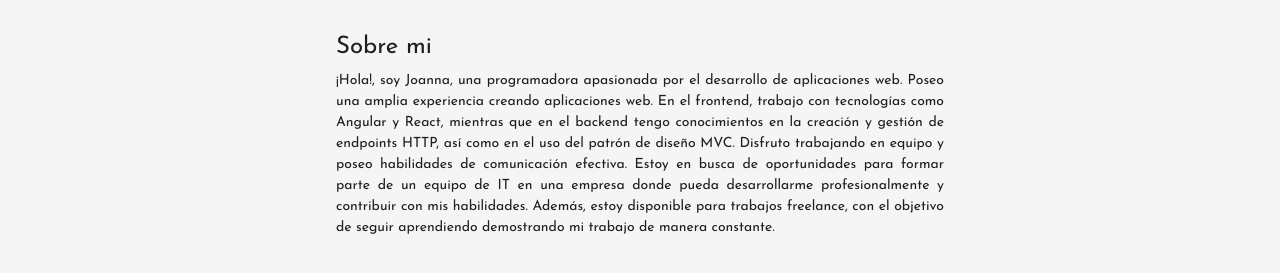
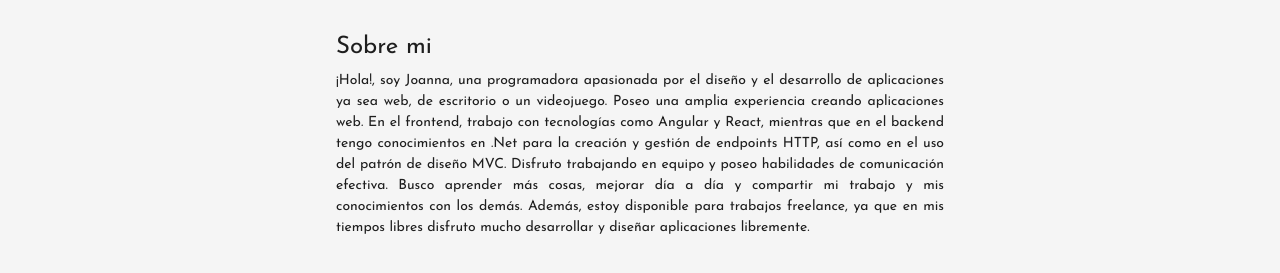
Before and after one commit to JoannaRocio/mywebsite, a React (Create React App) app: page / in a window 1280 px wide. Shown: the part 575-848 px from the top of the page. Built offline with nearby package versions, Linux system fonts and the light colour scheme.

Commit message:
Cambio en biografía

```diff
--- a/src/pages/AboutMe.js
+++ b/src/pages/AboutMe.js
@@ -13,17 +13,15 @@ function AboutMe() {
         <h4>Sobre mi</h4>
         <p>
 
-          ¡Hola!, soy Joanna, una programadora apasionada por el desarrollo de aplicaciones web.
+          ¡Hola!, soy Joanna, una programadora apasionada por el diseño y el desarrollo de aplicaciones ya sea web, de escritorio o un videojuego.
           Poseo una amplia experiencia creando aplicaciones web.
           En el frontend, trabajo con tecnologías como Angular y React, mientras que en el backend tengo
-          conocimientos en la creación y gestión de endpoints HTTP, así como en el uso del patrón de
+          conocimientos en .Net para la creación y gestión de endpoints HTTP, así como en el uso del patrón de
           diseño MVC.
 
           Disfruto trabajando en equipo y poseo habilidades de comunicación efectiva.
-          Estoy en busca de oportunidades para formar parte de un equipo de IT en una empresa donde
-          pueda desarrollarme profesionalmente y contribuir con mis habilidades.
-          Además, estoy disponible para trabajos freelance, con el objetivo de seguir aprendiendo
-          demostrando mi trabajo de manera constante.
+          Busco aprender más cosas, mejorar día a día y compartir mi trabajo y mis conocimientos con los demás.
+          Además, estoy disponible para trabajos freelance, ya que en mis tiempos libres disfruto mucho desarrollar y diseñar aplicaciones libremente.
 
         </p>
 
```
